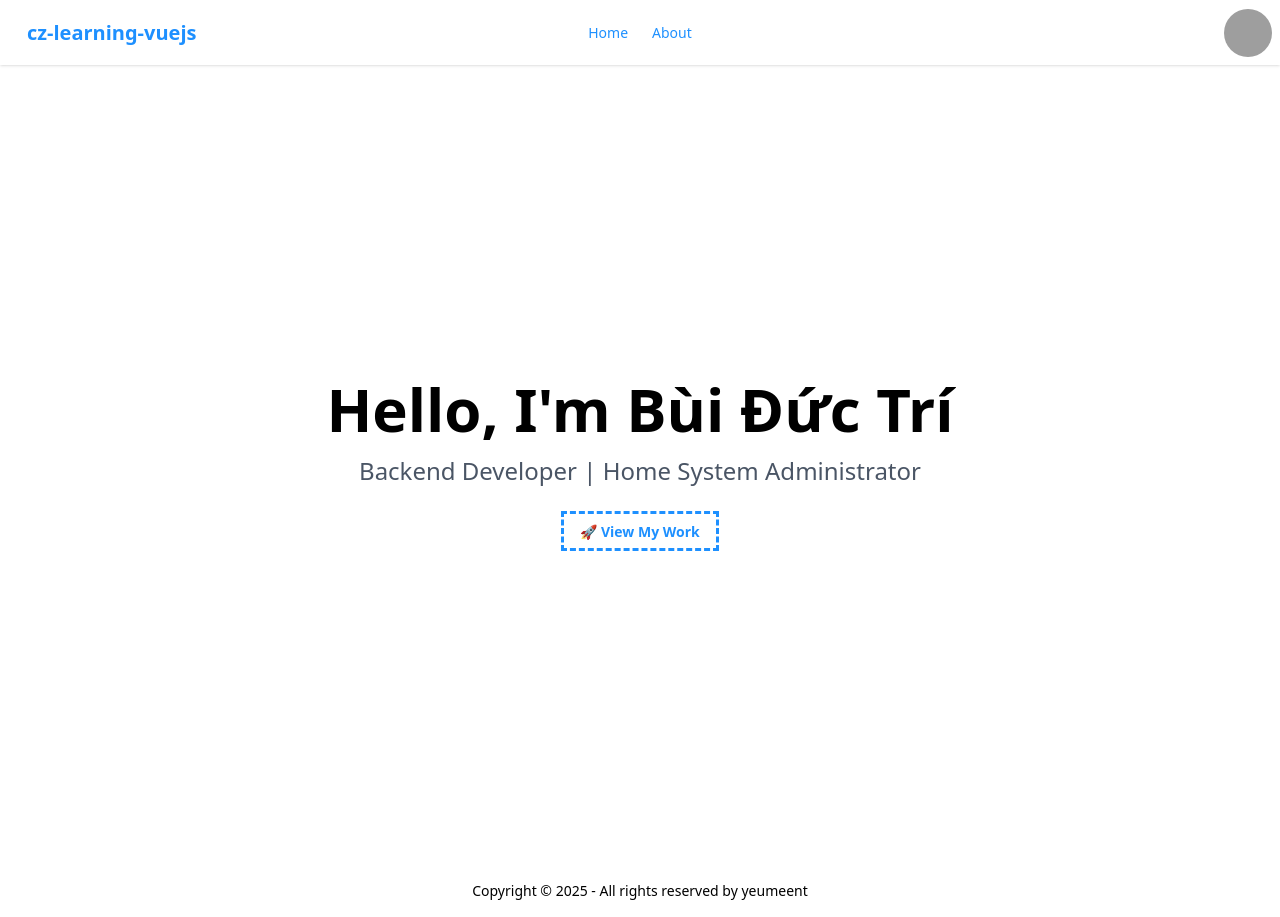
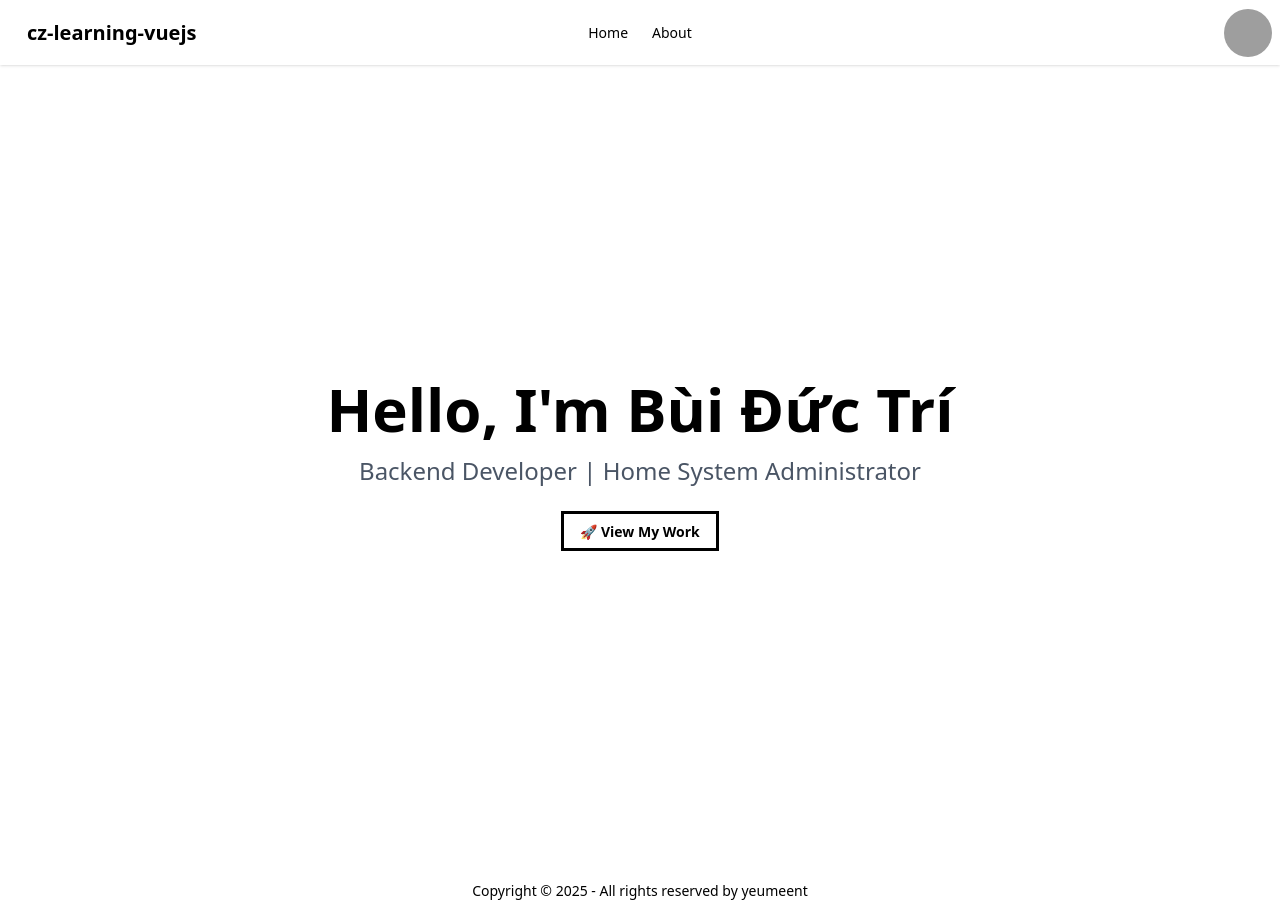
Before and after one commit to TRIBUI106/first-vuejs-app, a Vue app: page /home in a window 1280 px wide. Built offline with nearby package versions, Linux system fonts and the light colour scheme; grey boxes are pictures that could not be loaded.

Commit message:
FUCK <A> TAG

```diff
--- a/src/assets/about.css
+++ b/src/assets/about.css
@@ -2,7 +2,3 @@
     color: #1e90ff !important; /* Màu xanh dương */
     text-decoration: none !important; /* Không gạch chân */
 }
-
-a {
-    color: #1e90ff; /* Màu xanh dương */
-}
--- a/src/views/home.vue
+++ b/src/views/home.vue
@@ -11,7 +11,7 @@
     <p class="text-lg md:text-2xl text-gray-600 mb-6">
       Backend Developer | Home System Administrator
     </p>
-    <router-link to="/about" class="btn btn-dash ">
+    <router-link to="/about" class="btn btn-soft btn-info ">
       🚀 View My Work
     </router-link>
   </section>
```
